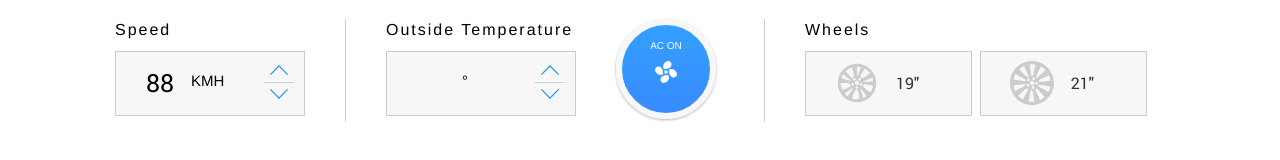
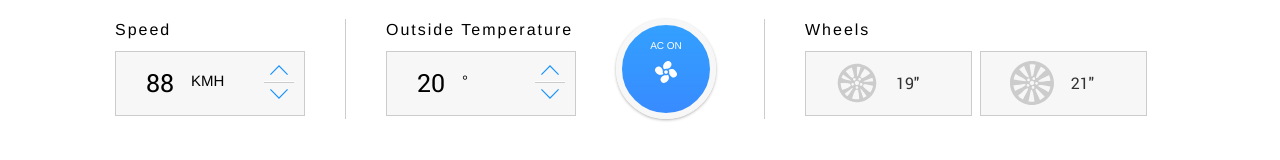
Before and after one commit to petereijgermans11/workshop-reactjs-vuejs, a Vue app in the folder workshop-reactjs-vuejs/vuejs-app/: page / in a window 1280 px wide. Shown: the part 590-750 px from the top of the page. Built offline with nearby package versions, Linux system fonts and the light colour scheme.

Commit message:
changed exersices

```diff
--- a/workshop-reactjs-vuejs/vuejs-app/src/tesla-battery/components/tesla-climate.component.vue
+++ b/workshop-reactjs-vuejs/vuejs-app/src/tesla-battery/components/tesla-climate.component.vue
@@ -17,11 +17,11 @@ export default {
       required: true,
     },
     value: {
-      type: String,
+      type: Boolean,
       required: true,
     },
     onClick: {
-      type: String,
+      type: Function,
       required: true,
     },
   },
--- a/workshop-reactjs-vuejs/vuejs-app/src/tesla-battery/components/tesla-counter.component.vue
+++ b/workshop-reactjs-vuejs/vuejs-app/src/tesla-battery/components/tesla-counter.component.vue
@@ -8,7 +8,7 @@
           <span>{{ unit }}</span>
         </p>
         <div class="tesla-counter__controls" tabindex="-1">
-          <button tabindex="-1" type="button" onclick="increment" :enabled="modelValue === max"></button>
+          <button tabindex="-1" type="button" @click="increment" :enabled="modelValue === max"></button>
           <button tabindex="-1" type="button" onclick="decrement" :enabled="modelValue === min"></button>
         </div>
       </div>
@@ -58,7 +58,7 @@ export default {
   methods: {
     increment() {
       if (this.modelValue < this.max) {
-        this.emit('input', this.modelValue + this.step);
+        this.$emit('update:modelValue', this.modelValue + this.step);
       }
     },
     decrement() {
--- a/workshop-reactjs-vuejs/vuejs-app/src/tesla-battery/tesla-battery.component.vue
+++ b/workshop-reactjs-vuejs/vuejs-app/src/tesla-battery/tesla-battery.component.vue
@@ -16,10 +16,10 @@
     <div class="tesla-controls cf">
       <tesla-counter title="Speed" unit="kmh" :step="5" :min="45" :max="70" v-model="tesla.speed" />
       <div class="tesla-climate cf">
-        <tesla-counter title="Outside Temperature" unit="°" :step="10" :min="-10" :max="40" v-model="temperature" />
+        <tesla-counter title="Outside Temperature" unit="°" :step="10" :min="-10" :max="40" v-model="tesla.temperature" />
         <tesla-climate :limit="tesla.temperature > 10" :value="tesla.climate" :onClick="changeClimate" />
       </div>
-      <tesla-wheels v-model="wheels" />
+      <tesla-wheels v-model="tesla.wheels" />
     </div>
     <div class="tesla-battery__notice">
       <p>
```
Also changed, not shown: 1 other file (tests, documents, lock files or other folders).
